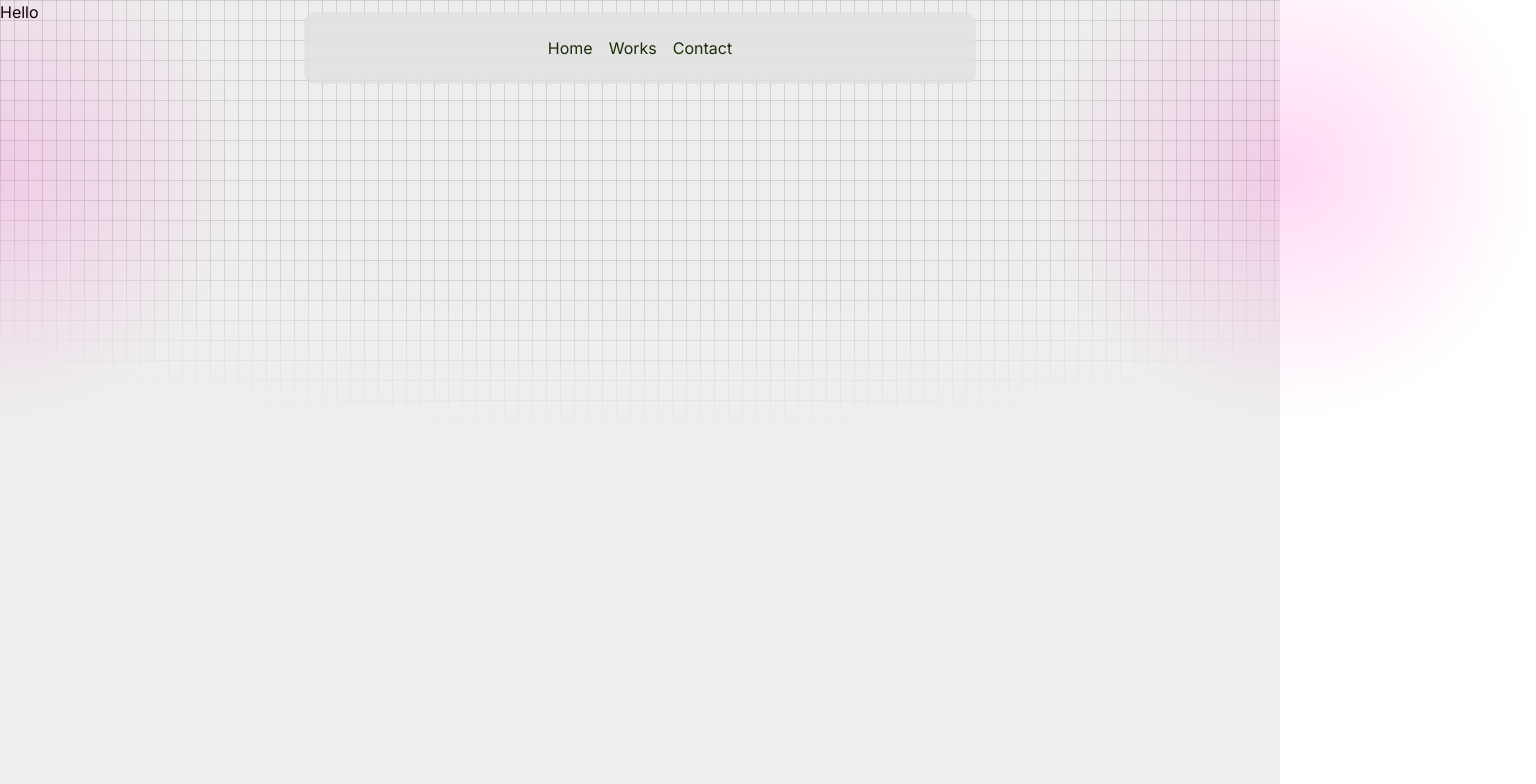
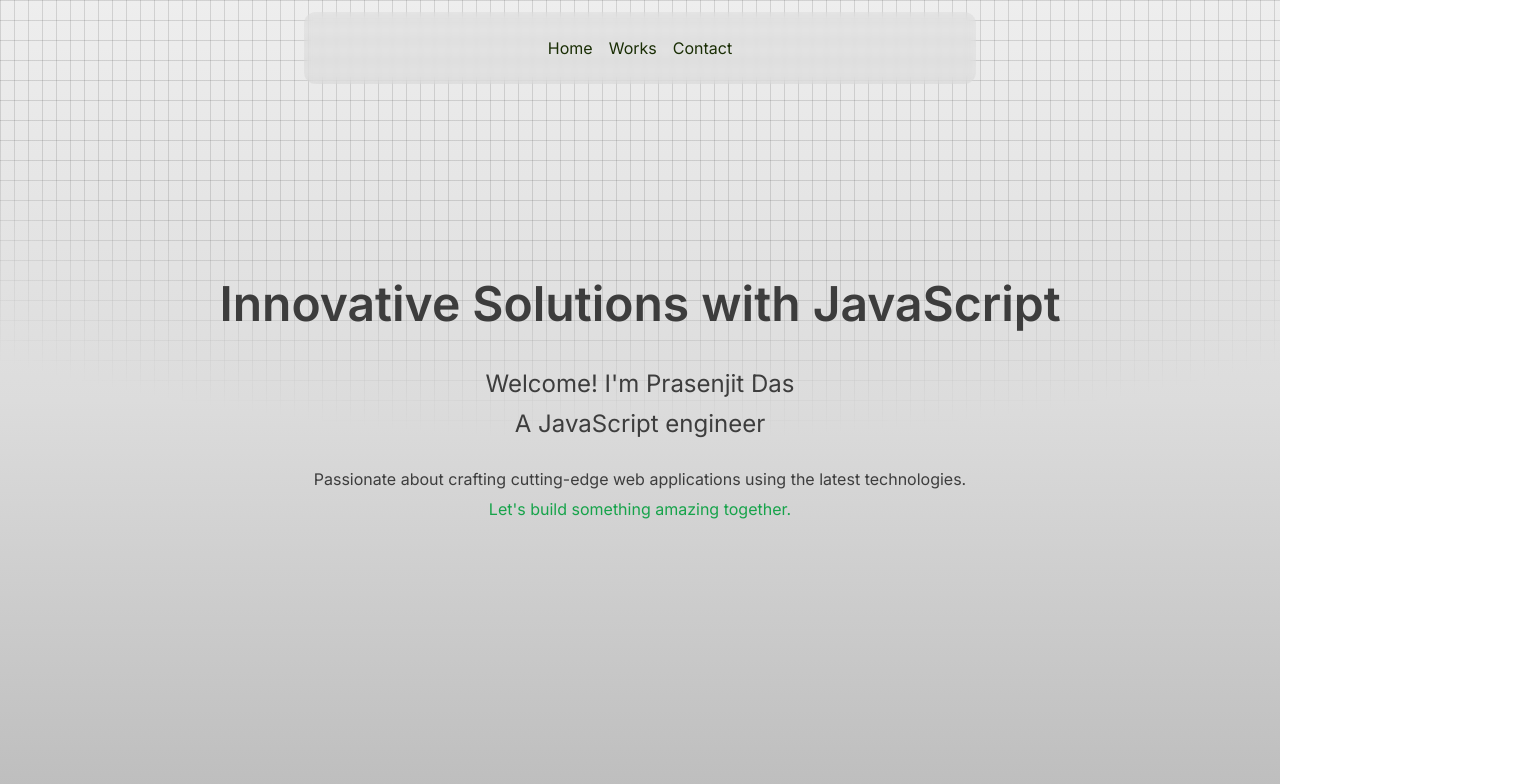
Before and after one commit to prasenjitpriyan/my-portfolio, a Next.js app: page / in a window 1280 px wide. Shown: the top 784 px of the page, 1536 px wide, since content can reach past the window. Built offline with nearby package versions, Linux system fonts and the light colour scheme.

Commit message:
Hero section modified

```diff
--- a/src/app/page.tsx
+++ b/src/app/page.tsx
@@ -3,7 +3,7 @@ import Hero from "@/components/Hero";
 
 const Home: React.FC = () => {
   return (
-    <main className="min-h-screen">
+    <main className="min-h-screen overflow-x-hidden">
       <Hero />
     </main>
   );
--- a/src/components/Hero.tsx
+++ b/src/components/Hero.tsx
@@ -1,13 +1,52 @@
-import React from "react";
+"use client";
+
+import React, { ReactNode } from "react";
+import gsap from "gsap";
+import { useGSAP } from "@gsap/react";
 
 const Hero: React.FC = () => {
+  useGSAP(() => {
+    gsap.from("h1", {
+      y: 80,
+      opacity: 0,
+      duration: 0.6,
+      delay: 0.5,
+      scale: 2,
+    });
+    gsap.from("h3", {
+      x: -100,
+      opacity: 0,
+      duration: 0.6,
+      delay: 0.5,
+      scale: 1,
+    });
+    gsap.from("h4", {
+      x: 100,
+      opacity: 0,
+      duration: 0.6,
+      delay: 0.5,
+      scale: 1,
+    });
+  });
+
   return (
-    <section className="relative h-[100svh] w-[100svw] bg-first-100">
-      <div className="absolute bottom-0 left-[-20%] right-0 top-[-10%] h-[500px] w-[500px] rounded-full bg-[radial-gradient(circle_farthest-side,rgba(255,0,182,.15),rgba(255,255,255,0))]"></div>
-      <div className="absolute bottom-0 right-[-20%] top-[-10%] h-[500px] w-[500px] rounded-full bg-[radial-gradient(circle_farthest-side,rgba(255,0,182,.15),rgba(255,255,255,0))]"></div>
+    <section className="relative h-[100svh] w-[100svw] bg-gradient-to-b from-first-100 via-first-200 to-first-300">
       <div className="absolute bottom-0 left-0 right-0 top-0 bg-[linear-gradient(to_right,#4f4f4f2e_1px,transparent_1px),linear-gradient(to_bottom,#4f4f4f2e_1px,transparent_1px)] bg-[size:14px_20px] [mask-image:radial-gradient(ellipse_80%_50%_at_50%_0%,#000_70%,transparent_110%)]"></div>
-      <div>
-        <h1>Hello</h1>
+      <div className="flex flex-col justify-center items-center max-w-4xl leading-relaxed lg:leading-snug text-center mx-auto text-first-900 @apply absolute -translate-x-2/4 -translate-y-2/4 whitespace-nowrap left-2/4 top-2/4 gap-2">
+        <div className="h-20">
+          <h1 className="text-2xl md:text-4xl xl:text-5xl font-semibold">
+            Innovative Solutions with JavaScript
+          </h1>
+        </div>
+        <h3 className="text-xl md:text-2xl">Welcome! I&apos;m Prasenjit Das</h3>
+        <h4 className="text-xl md:text-2xl">A JavaScript engineer</h4>
+        <p className="text-wrap pt-5">
+          Passionate about crafting cutting-edge web applications using the
+          latest technologies.
+        </p>
+        <p className="text-green-600">
+          Let&apos;s build something amazing together.
+        </p>
       </div>
     </section>
   );
```
